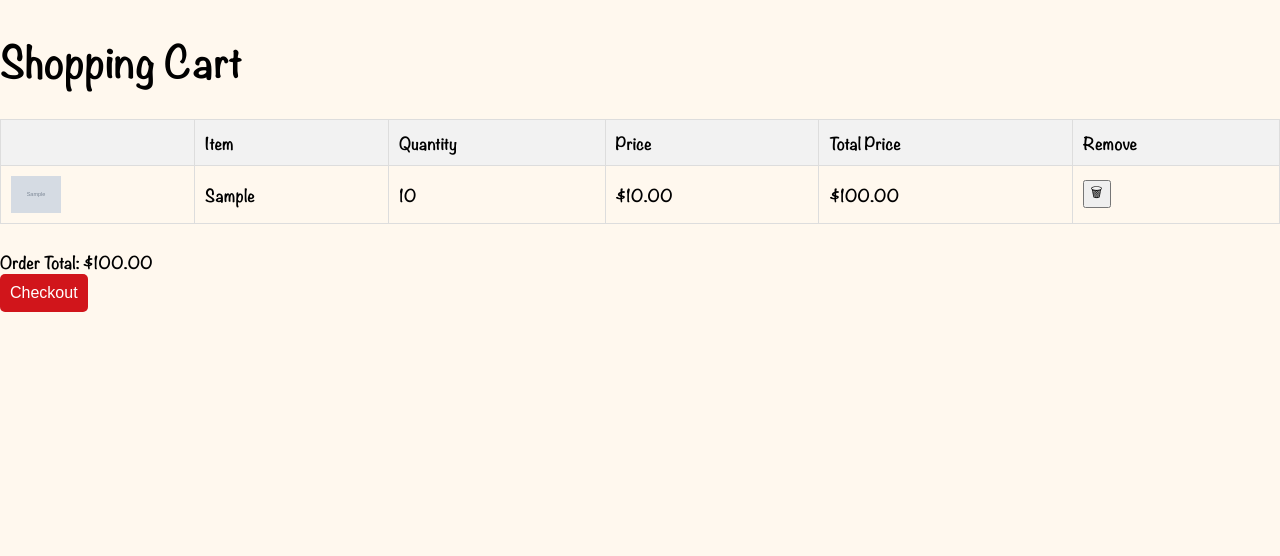
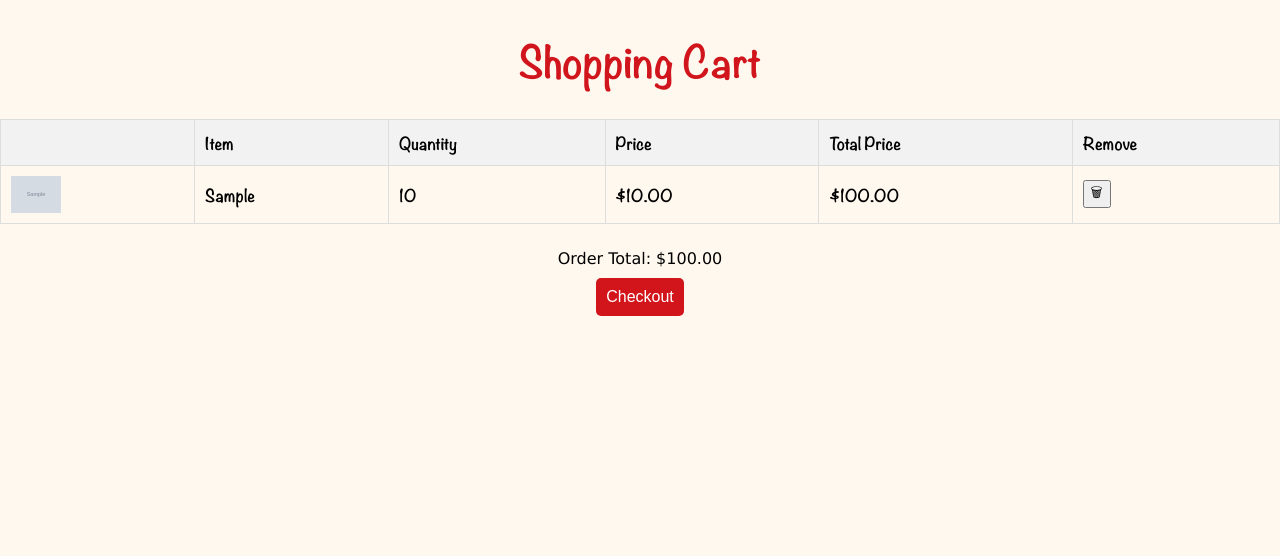
Before and after one commit to t-schneids/midterm, a PHP site: page /shoppingCart.php in a window 1280 px wide. Shown: the part 79-635 px from the top of the page. Run offline with PHP 8.4, Linux system fonts and the light colour scheme; the visitor is signed in with stand-in values (Sample User, id 1); tables that the repository leaves empty or names only in its code hold one stand-in row (values such as "Sample post").

Commit message:
shopping cart style

```diff
--- a/availableDogs.php
+++ b/availableDogs.php
@@ -45,11 +45,11 @@
             }
 
             p {
-                font-family: 'Lucida Sans', 'Lucida Sans Regular', 'Lucida Grande', 'Lucida Sans Unicode', Geneva, Verdana, sans-serif;;
+                font-family: 'Lucida Sans', 'Lucida Sans Regular', 'Lucida Grande', 'Lucida Sans Unicode', Geneva, Verdana, sans-serif;
             }
 
             h2 {
-                font-family: 'Lucida Sans', 'Lucida Sans Regular', 'Lucida Grande', 'Lucida Sans Unicode', Geneva, Verdana, sans-serif;;
+                font-family: 'Lucida Sans', 'Lucida Sans Regular', 'Lucida Grande', 'Lucida Sans Unicode', Geneva, Verdana, sans-serif;
             }
 
             h1 {
--- a/shoppingCart.css
+++ b/shoppingCart.css
@@ -45,6 +45,10 @@
     font-size: 16px;
 }
 
+#totalOrderDiv {
+    font-family: 'Lucida Sans', 'Lucida Sans Regular', 'Lucida Grande', 'Lucida Sans Unicode', Geneva, Verdana, sans-serif;
+}
+
 #completePurchaseButton:hover {
     background-color: #a40f14;
 }
--- a/shoppingCart.php
+++ b/shoppingCart.php
@@ -159,7 +159,7 @@ $output_page = "<html>$head <body>
         <div class='closeIcon material-icons'>close</div>
     </button>
 
-    <h1>Shopping Cart</h1>";
+    <h1 style='text-align: center; color: rgb(209,21,28);' >Shopping Cart</h1>";
 
 $cartTable = "<table id='cartTable'>
     <tr>
@@ -204,8 +204,8 @@ if ($result->num_rows > 0) {
 $cartTable .= "</table>";
 
 $output_page .= "$cartTable <br/>
-    <div id='totalOrderDiv'>Order Total: <span id='totalOrderPriceSpan' class='price'>$totalOrderPrice</span></div>
-    <button id='completePurchaseButton'>Checkout</button>
+    <div id='totalOrderDiv' style='text-align:center; margin-bottom:10px;' >Order Total: <span id='totalOrderPriceSpan' class='price'>$totalOrderPrice</span></div>
+    <button id='completePurchaseButton' style='margin: 0 auto; display: block;'>Checkout</button>
 
     <footer>
         <h4>&copy; 2017 Rescue Waggin</h4>
```
